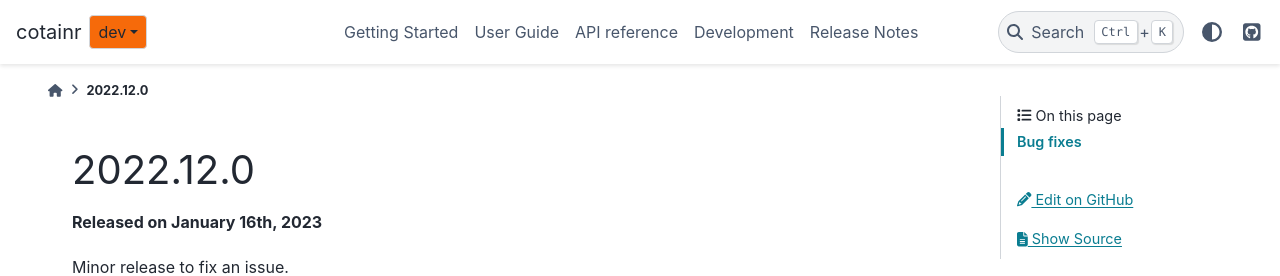
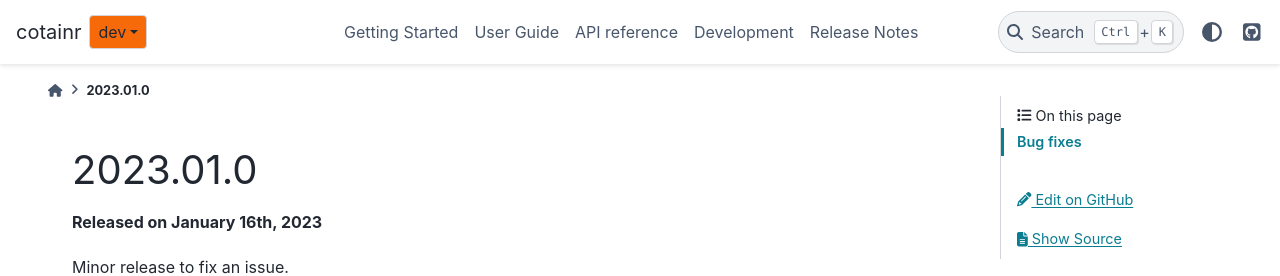
Before and after one commit to DeiC-HPC/cotainr, a Sphinx documentation site: the page built from doc/release_notes/2023.01.0.md, in a window 1280 px wide. Shown: the top 276 px of the page. Built offline with Sphinx 7.4.7 and the PyData theme 0.15.4, drawn with Linux system fonts in a browser that asks for light colours; pages that are not in the unit, such as notebooks, are missing from menus.

Commit message:
Update release note headline

```diff
--- a/doc/release_notes/2023.01.0.md
+++ b/doc/release_notes/2023.01.0.md
@@ -1,4 +1,4 @@
-# 2022.12.0
+# 2023.01.0
 
 **Released on January 16th, 2023**
 
```
